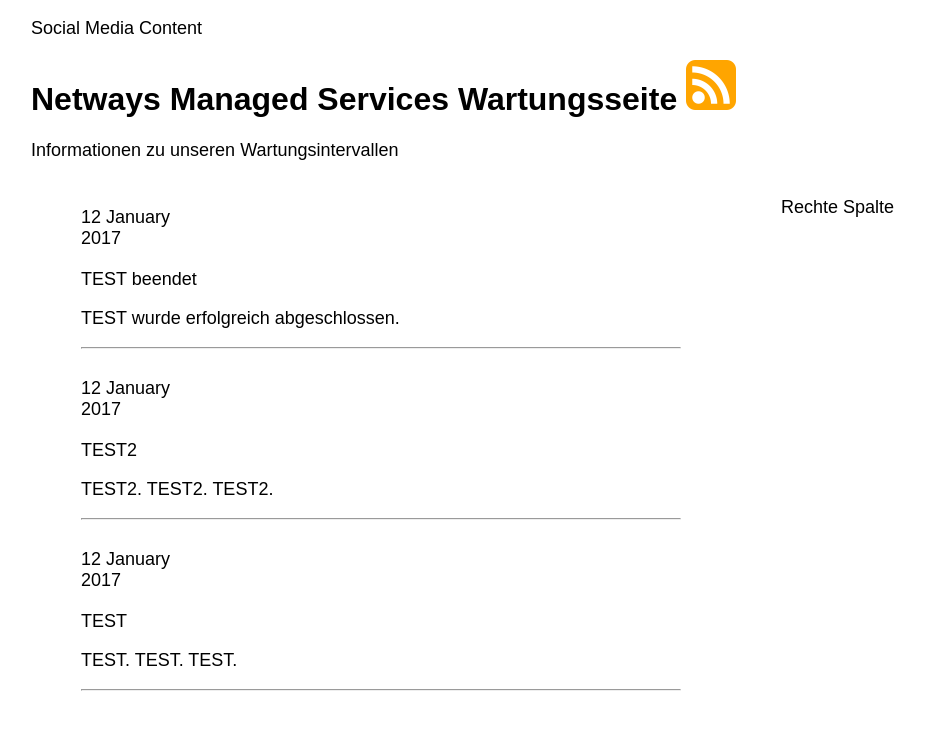
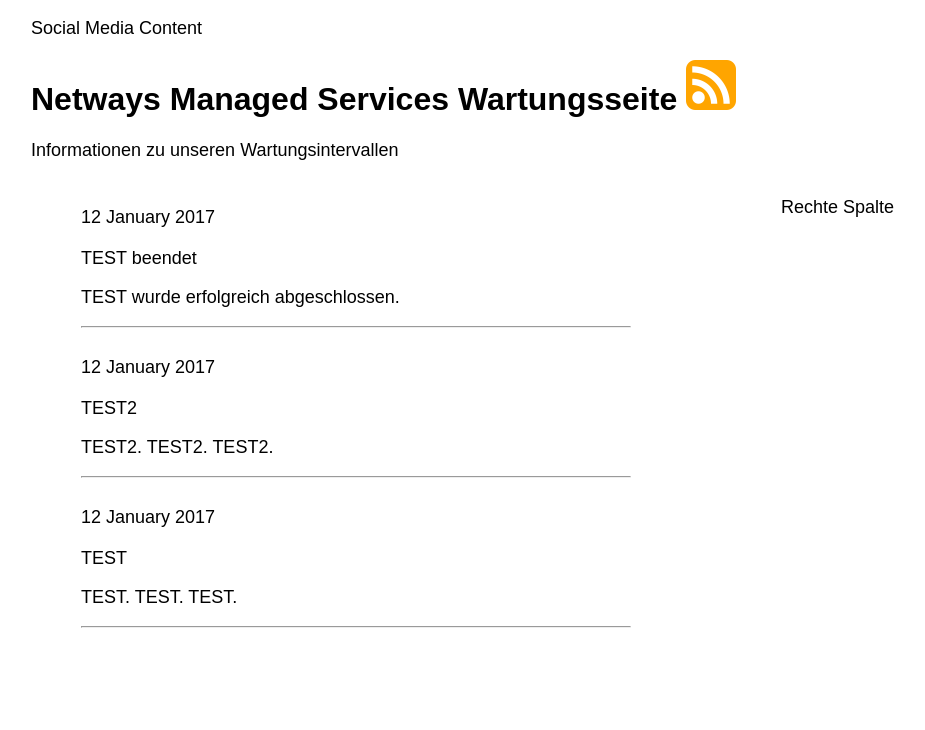
Before and after one commit to Storagegirl/storagegirl.github.io, a Jekyll site: the page built from index.html, in a window 1280 px wide. Shown: the top 730 px of the page, without its empty margins (109-1034 px from the left). Built offline with Jekyll 4.4.1, drawn with Linux system fonts in a browser that asks for light colours.

Commit message:
Update main.css

```diff
--- a/css/main.css
+++ b/css/main.css
@@ -43,7 +43,7 @@
     float: left;
     margin: auto;
     padding: 10px;
-    width: 120px;
+    width: 150px;
 }
 
 .boxtitlecontent {
@@ -51,7 +51,7 @@
     float: left;
     margin: auto;
     padding: 10px;
-    width: 600px;
+    width: 550px;
 }
 
 .dashicons {
```
